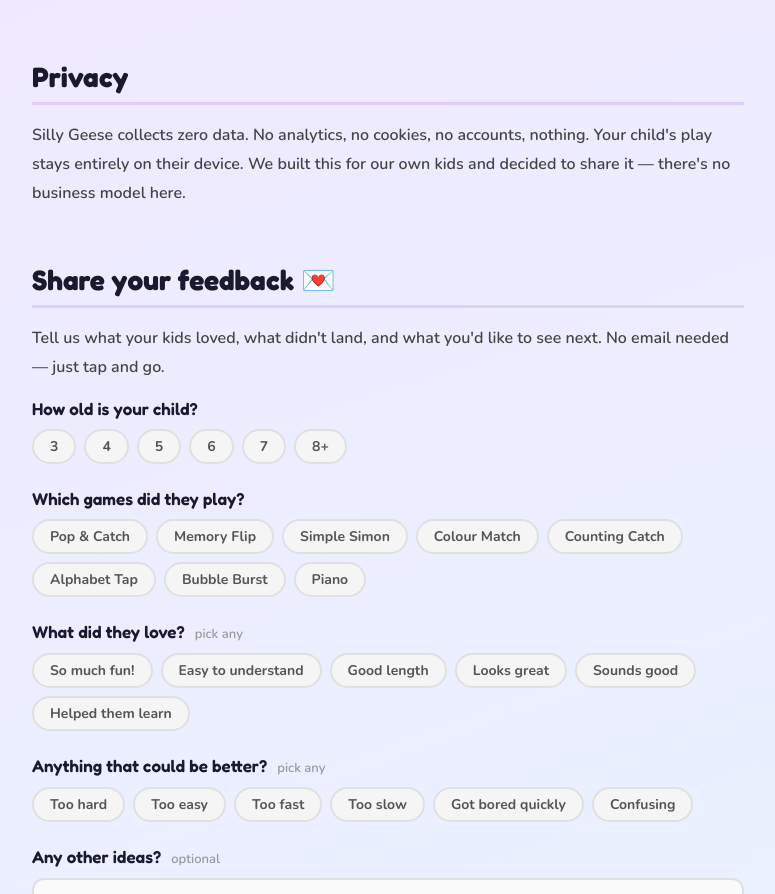
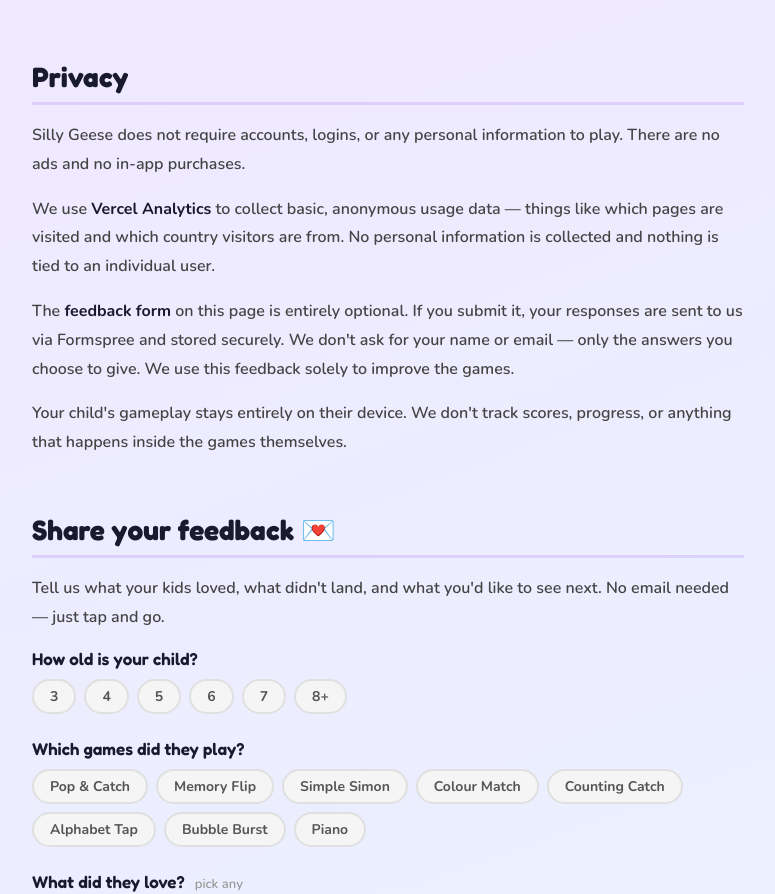
Before and after one commit to d202j0/sillygeese, a React (Vite) app: page /parents in a window 1280 px wide. Shown: the part 1900-2794 px from the top of the page, without its empty margins (252-1027 px from the left). Built offline with nearby package versions, Linux system fonts and the light colour scheme.

Commit message:
fix privacy section to accurately reflect analytics and feedback form

```diff
--- a/src/pages/Parents.jsx
+++ b/src/pages/Parents.jsx
@@ -199,7 +199,18 @@ export default function Parents() {
 
         <section className={styles.section}>
           <h2 className={styles.sectionTitle}>Privacy</h2>
-          <p className={styles.body}>Silly Geese collects zero data. No analytics, no cookies, no accounts, nothing. Your child's play stays entirely on their device. We built this for our own kids and decided to share it — there's no business model here.</p>
+          <p className={styles.body}>
+            Silly Geese does not require accounts, logins, or any personal information to play. There are no ads and no in-app purchases.
+          </p>
+          <p className={styles.body}>
+            We use <strong>Vercel Analytics</strong> to collect basic, anonymous usage data — things like which pages are visited and which country visitors are from. No personal information is collected and nothing is tied to an individual user.
+          </p>
+          <p className={styles.body}>
+            The <strong>feedback form</strong> on this page is entirely optional. If you submit it, your responses are sent to us via Formspree and stored securely. We don't ask for your name or email — only the answers you choose to give. We use this feedback solely to improve the games.
+          </p>
+          <p className={styles.body}>
+            Your child's gameplay stays entirely on their device. We don't track scores, progress, or anything that happens inside the games themselves.
+          </p>
         </section>
 
         <section className={styles.section}>
```
